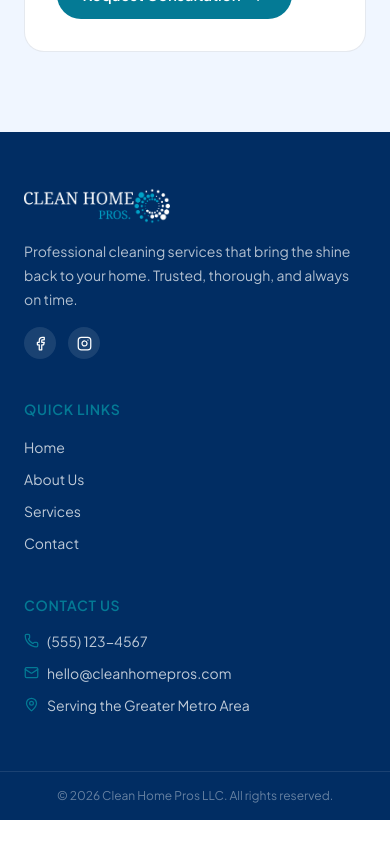
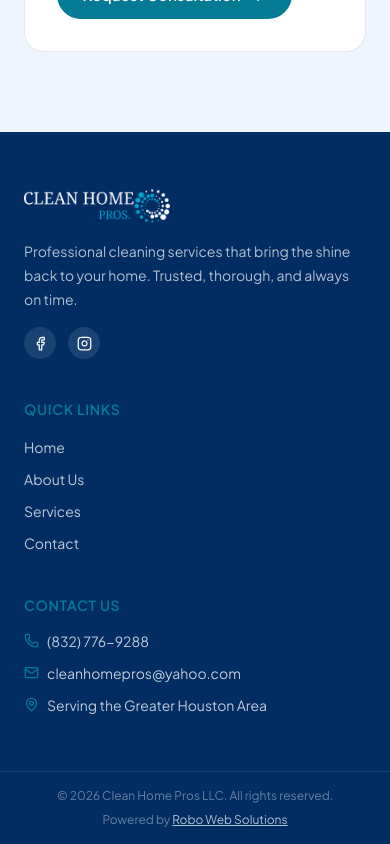
Before and after one commit to rmathew21/clean-home-pros, a Next.js app: page /contact in a window 390 px wide. Shown: the part 1677-2521 px from the top of the page. Before the commit the page ends 2497 px from the top, so only its background shows below. Built offline with nearby package versions, Linux system fonts and the light colour scheme.

Commit message:
updated footer with social media links, updated phone number, and added RWS

```diff
--- a/components/Footer.tsx
+++ b/components/Footer.tsx
@@ -1,7 +1,7 @@
 import Link from "next/link";
 import { Phone, Mail, MapPin } from "lucide-react";
 import Image from "next/image";
-import logoReversed from "@/app/assets/clean-home-pros-logo-reversed.png"
+import logoReversed from "@/app/assets/clean-home-pros-logo-reversed.png";
 
 export function Footer() {
   return (
@@ -9,8 +9,16 @@ export function Footer() {
       <div className="max-w-6xl mx-auto px-6 py-14 grid grid-cols-1 md:grid-cols-3 gap-10">
         <div>
           <div className="flex items-center gap-2 mb-4">
-            <Link href='/' className="flex items-center text-white no-underline">
-              <Image src={logoReversed} alt="Clean Home Pros" className="h-9 w-auto" priority />
+            <Link
+              href="/"
+              className="flex items-center text-white no-underline"
+            >
+              <Image
+                src={logoReversed}
+                alt="Clean Home Pros"
+                className="h-9 w-auto"
+                priority
+              />
             </Link>
             {/* <div
               style={{ backgroundColor: "#047A95" }}
@@ -50,10 +58,11 @@ export function Footer() {
           </p>
           <div className="flex gap-3 mt-4">
             <a
-              href="#"
+              href="https://www.facebook.com/profile.php?id=61573592632258"
               aria-label="Facebook"
               style={{ backgroundColor: "rgba(255,255,255,0.1" }}
               className="w-8 h-8 rounded-full flex items-center justify-center hover:opacity-80 transition-opacity"
+              target="_blank"
             >
               <svg
                 width="15"
@@ -69,10 +78,11 @@ export function Footer() {
               </svg>
             </a>
             <a
-              href="#"
+              href="https://www.instagram.com/cleanhomepros832?fbclid=IwY2xjawSheixleHRuA2FlbQIxMABicmlkETFOMEp0aEQwd21NRHJRNUwxc3J0YwZhcHBfaWQQMjIyMDM5MTc4ODIwMDg5MgABHogYla6XlUMlIHf8Be1ShPIpWmg_DwoKogO-QiJ15St6kkH0eW16GDGov95C_aem_dhN1dJATJTRzpMgxOrH3Kw"
               aria-label="Instagram"
               style={{ backgroundColor: "rgba(255,255,255,0.1" }}
               className="w-8 h-8 rounded-full flex items-center justify-center hover:opacity-80 transition-opacity"
+              target="_blank"
             >
               <svg
                 width="15"
@@ -150,7 +160,7 @@ export function Footer() {
                 className="mt-0.5 shrink-0"
                 style={{ color: "#047A95" }}
               />
-              (555) 123-4567
+              (832) 776-9288
             </li>
             <li
               className="flex items-start gap-2 text-sm"
@@ -164,7 +174,7 @@ export function Footer() {
                 className="mt-0.5 shrink-0"
                 style={{ color: "#047A95" }}
               />
-              hello@cleanhomepros.com
+              cleanhomepros@yahoo.com
             </li>
             <li
               className="flex items-start gap-2 text-sm"
@@ -178,20 +188,35 @@ export function Footer() {
                 className="mt-0.5 shrink-0"
                 style={{ color: "#047A95" }}
               />
-              Serving the Greater Metro Area
+              Serving the Greater Houston Area
             </li>
           </ul>
         </div>
       </div>
       <div style={{ borderTop: "1px solid rgba(255,255,255,0.1)" }}>
         <div
-          className="max-w-6xl mx-auto px-6 py-4 text-center text-xs"
+          className="max-w-6xl mx-auto px-6 py-4 flex flex-col sm:flex-row items-center justify-between gap-2 text-xs"
           style={{
             color: "rgba(255,255,255,0.4)",
             fontFamily: "var(--font-jakarta), sans-serif",
           }}
         >
-          © {new Date().getFullYear()} Clean Home Pros LLC. All rights reserved.
+          <span>
+            © {new Date().getFullYear()} Clean Home Pros LLC. All rights
+            reserved.
+          </span>
+          <span>
+            Powered by{" "}
+            <a
+              href="https://www.robowebsolutions.com/"
+              target="_blank"
+              rel="noopener noreferrer"
+              className="no underline hover: underline"
+              style={{ color: "rgba(255,255,255,0.7)" }}
+            >
+              Robo Web Solutions
+            </a>
+          </span>
         </div>
       </div>
     </footer>
```
